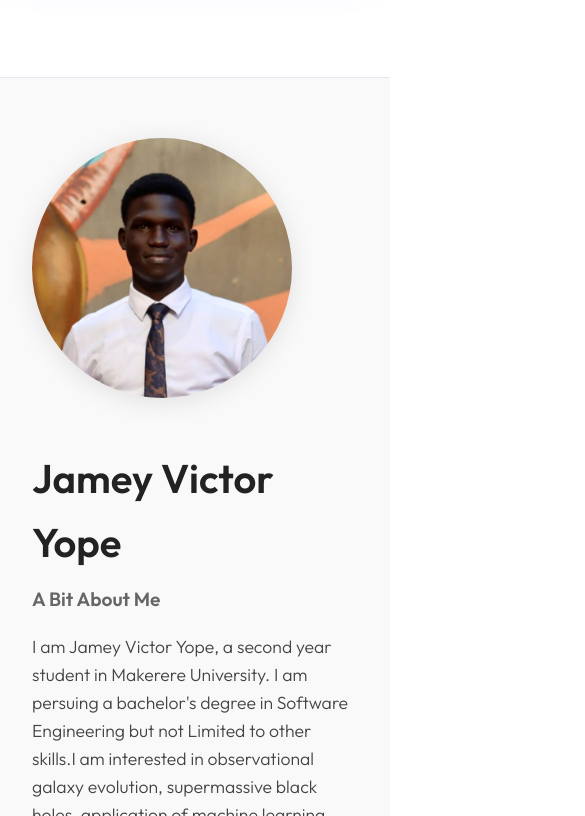
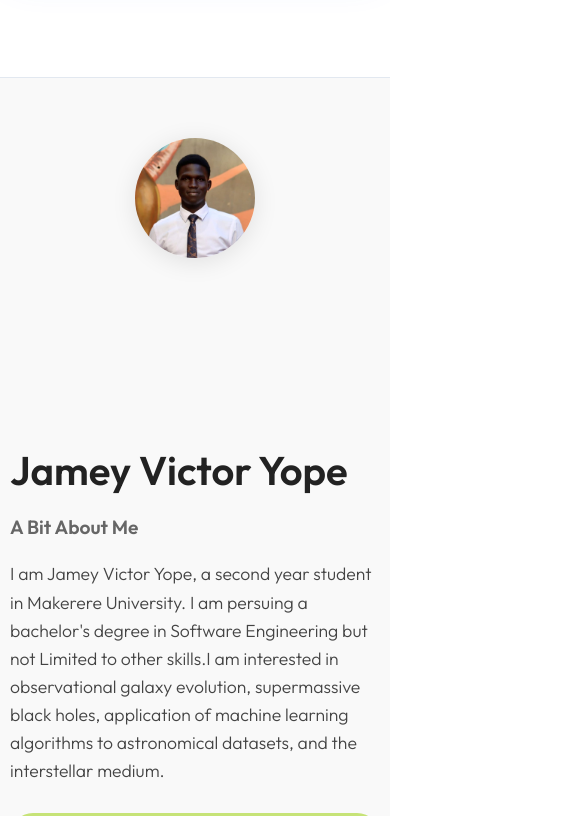
Before and after one commit to JAMEY755/My-portfolio, a plain HTML site: page index.html in a window 390 px wide. Shown: the part 1184-2000 px from the top of the page, 585 px wide, since content can reach past the window. Drawn offline with Linux system fonts and the light colour scheme.

Commit message:
Responsive Layout

```diff
--- a/index.html
+++ b/index.html
@@ -389,6 +389,62 @@
             .hero { padding-top: 140px; }
             .experience-badge { left: 20px; bottom: -20px; }
         }
+
+        /* Responsive styles for About Me section and general layout */
+        @media (max-width: 900px) {
+            #about-me .container {
+                flex-direction: column;
+                align-items: flex-start;
+                gap: 24px;
+            }
+            #about-me img {
+                margin: 0 auto 16px auto;
+                display: block;
+            }
+        }
+        @media (max-width: 600px) {
+            #about-me h2 {
+                font-size: 2rem;
+            }
+            #about-me h4 {
+                font-size: 1rem;
+            }
+            #about-me p {
+                font-size: 1rem;
+            }
+            #about-me .container {
+                padding: 0 10px;
+            }
+            #about-me div[style*='flex: 1'] {
+                min-width: 0;
+            }
+            #about-me div[style*='flex: 0 0 260px'] {
+                max-width: 180px;
+            }
+            #about-me img {
+                width: 120px !important;
+                max-width: 120px !important;
+            }
+            #about-me div[style*='display: flex; gap: 18px;'] {
+                flex-direction: column;
+                gap: 10px;
+            }
+        }
+        /* Responsive navigation/logo example */
+        @media (max-width: 600px) {
+            .logo {
+                font-size: 1.2rem !important;
+                padding: 6px 10px !important;
+            }
+        }
+        /* General responsive utility */
+        img, video {
+            max-width: 100%;
+            height: auto;
+        }
+        body {
+            overflow-x: hidden;
+        }
     </style>
 </head>
 <body>
```
